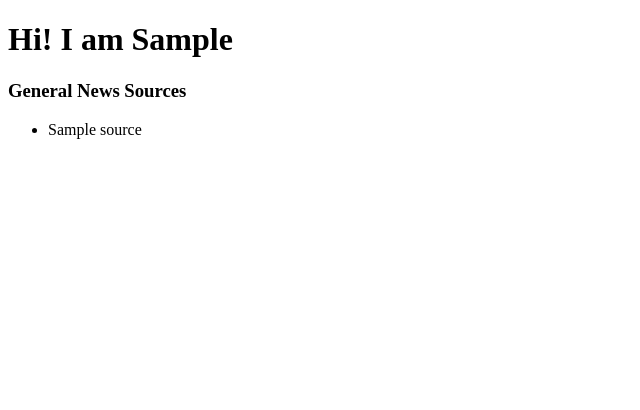
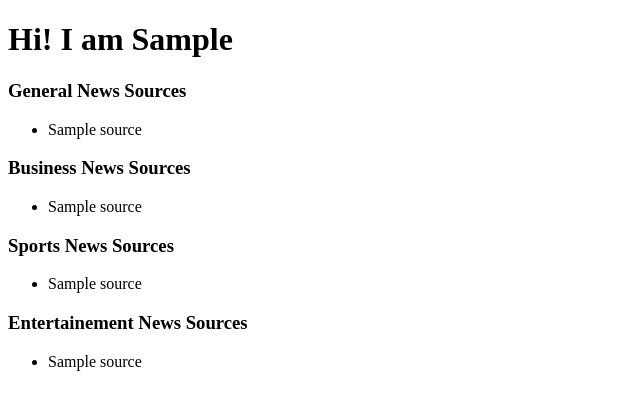
Before and after one commit to SamNgigi/News-Highlight, a Flask app: template app/templates/index.html in a window 1280 px wide. Shown: the top 410 px of the page, without its empty margins (0-640 px from the left). Run offline with Flask 2, Linux system fonts and the light colour scheme; the template is opened without the code that fills it: most values are stand-ins (such as "Sample title", 1, 10 or a date in 2020); parts of the project's set-up code (start-up, migrations or seed data) failed here and were passed over.

Commit message:
Displaying various

```diff
--- a/app/templates/index.html
+++ b/app/templates/index.html
@@ -18,5 +18,23 @@
                <li>{{ source.name}}</li>
            {% endfor %}
        </ul>
+       <h3> Business News Sources</h3>
+        <ul>
+           {% for source in sources %}
+               <li>{{ source.name}}</li>
+           {% endfor %}
+       </ul>
+       <h3> Sports News Sources</h3>
+        <ul>
+           {% for source in sources %}
+               <li>{{ source.name}}</li>
+           {% endfor %}
+       </ul>
+       <h3> Entertainement News Sources</h3>
+        <ul>
+           {% for source in sources %}
+               <li>{{ source.name}}</li>
+           {% endfor %}
+       </ul>
     </body>
 </html>
```
